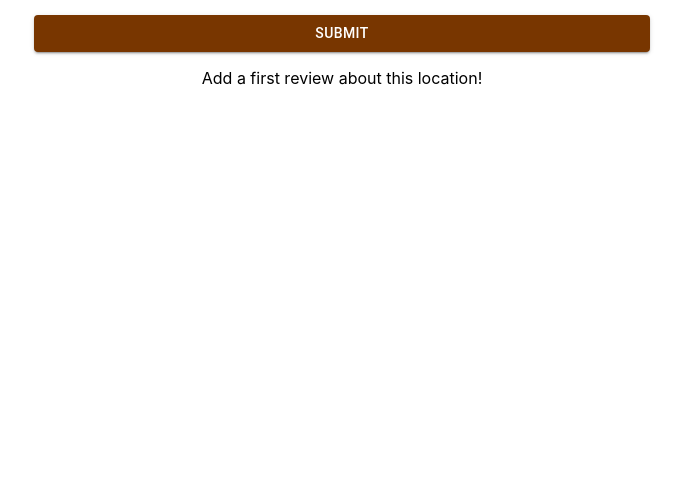
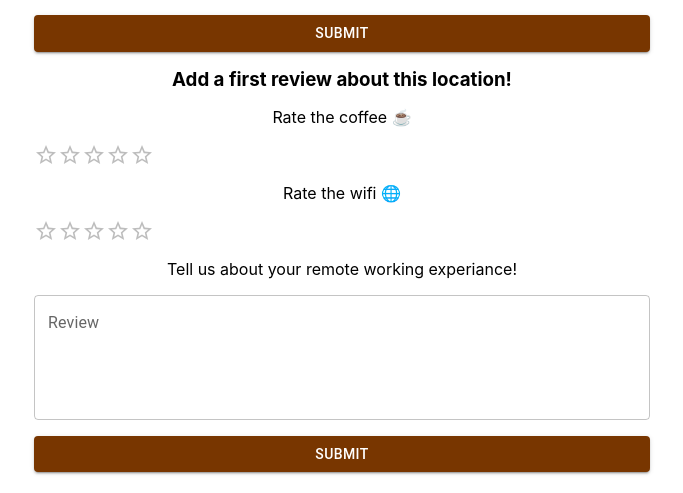
Before and after one commit to eitanwaxman/wifi-and-coffee, a Next.js app: page /submit-location in a window 1280 px wide. Shown: the part 619-1112 px from the top of the page, without its empty margins (298-981 px from the left). Before the commit the page ends 800 px from the top, so only its background shows below. Built offline with nearby package versions, Linux system fonts and the light colour scheme.

Commit message:
map added, review model, review display

```diff
--- /dev/null
+++ b/components/review-model.js
@@ -0,0 +1,69 @@
+import { useState, useContext, useEffect } from "react";
+import { Stack, Rating, TextField, Button } from "@mui/material";
+import { UserContext } from "../contexts/user-context";
+import { v4 as uuidv4 } from 'uuid';
+
+const DIRECTUS_DOMAIN = "https://555qkb69.directus.app";
+
+export default function ReviewModel({locationId}) {
+    const { user, refreshAccessToken } = useContext(UserContext);
+
+    const [review, setReview] = useState({
+        _id: uuidv4(),
+        text: "",
+        coffee_rating: null,
+        wifi_rating: null,
+        location: locationId,
+    })
+
+    const changeHandler = (event, newValue) => {
+        setReview((prev) => ({ ...prev, [event.target.name]: newValue || event.target.value }))
+    }
+
+    const submitHandler = async () => {
+        refreshAccessToken();
+        const TOKEN = user.credentials.access_token;
+        const body = { ...review };
+        console.log(body);
+        const options = {
+            method: "POST",
+            headers: {
+                Authorization: "Bearer " + TOKEN,
+                "Content-Type": "application/json",
+            },
+            body: JSON.stringify(body),
+        };
+        const response = await fetch(DIRECTUS_DOMAIN + "/items/reviews", options);
+        console.log(response);
+    }
+
+
+
+    return (<>
+        <Stack spacing={2} sx={{ width: '100%', textAlign: "center" }}>
+            <h3>Add a first review about this location!</h3>
+            <p>Rate the coffee ☕</p>
+            <Rating
+                name="coffee_rating"
+                value={review.coffee_rating}
+                onChange={changeHandler}
+            />
+            <p>Rate the wifi 🌐</p>
+            <Rating
+                name="wifi_rating"
+                value={review.wifi_rating}
+                onChange={changeHandler}
+            />
+            <p>Tell us about your remote working experiance!</p>
+            <TextField
+                id="text"
+                name="text"
+                label="Review"
+                multiline
+                rows={4}
+                onChange={changeHandler}
+            />
+            <Button variant="contained" onClick={submitHandler}>Submit</Button>
+        </Stack>
+    </>)
+}
--- a/package.json
+++ b/package.json
@@ -18,11 +18,13 @@
     "eslint": "8.28.0",
     "eslint-config-next": "13.0.5",
     "leaflet": "^1.9.3",
+    "mapbox-gl": "^2.11.0",
     "next": "13.0.5",
     "react": "18.2.0",
     "react-dom": "18.2.0",
     "react-leaflet": "^4.2.0",
     "react-mui-fileuploader": "^0.3.0",
-    "sib-api-v3-sdk": "^8.4.2"
+    "sib-api-v3-sdk": "^8.4.2",
+    "uuid": "^9.0.0"
   }
 }
--- a/pages/locations.js
+++ b/pages/locations.js
@@ -55,7 +55,7 @@ export default function Locations() {
                                     border: "solid #783600 2px"
                                 }
                             }}
-                                onClick={()=>{navigateToLocationHandler(location.slug)}}
+                                onClick={() => { navigateToLocationHandler(location.slug) }}
                             >
                                 <Stack spacing={1}>
                                     <h3>{location.title ? location.title : "Title"}</h3>
--- a/pages/submit-location.js
+++ b/pages/submit-location.js
@@ -5,6 +5,9 @@ import { UserContext } from "../contexts/user-context";
 import { Widget } from "@uploadcare/react-widget";
 import Image from "next/image";
 import { slugify } from "../utils/general";
+import ReviewModel from "../components/review-model";
+import { v4 as uuidv4 } from 'uuid';
+
 
 
 const DIRECTUS_DOMAIN = "https://555qkb69.directus.app";
@@ -17,6 +20,7 @@ export default function SubmitLocation() {
     const [queryTimeout, setQueryTimeout] = useState();
     const [addressOptions, setAddressOptions] = useState([{ label: "Start typing to select an address", value: {} }])
     const [locationData, setLocationData] = useState({
+        _id: uuidv4(),
         title: "",
         address: "",
         latitude: "",
@@ -56,7 +60,7 @@ export default function SubmitLocation() {
         console.log(event.target.value);
         setLocationData((prev) => ({ ...prev, [event.target.name]: event.target.value }))
         if (event.target.name === "title") {
-            setLocationData((prev) => ({ ...prev, slug: slugify(title)}))
+            setLocationData((prev) => ({ ...prev, slug: slugify(event.target.value) }))
         }
     }
 
@@ -67,7 +71,6 @@ export default function SubmitLocation() {
     }
 
     const autocompleteHandler = (event, newValue) => {
-        ;
         console.log(newValue.value);
         setLocationData((prev) => ({
             ...prev,
@@ -147,10 +150,7 @@ export default function SubmitLocation() {
                         </p>
                         <Button id="Submit and Continue" variant="contained" onClick={submitHandler}>Submit</Button>
                     </Stack>
-                    <Stack spacing={2} sx={{ width: '100%', textAlign: "center" }}>
-                        <p>Add a first review about this location!</p>
-
-                    </Stack>
+                    <ReviewModel locationId={locationData.id} />
                 </Stack>
             </Box>
         </>
--- a/styles/globals.css
+++ b/styles/globals.css
@@ -24,6 +24,10 @@ span > a {
   box-sizing: border-box;
 }
 
+.map-container {
+  height: 400px;
+  }
+
 /* @media only screen and (max-width: 600px) {
   :root{
     font-size: 10px;
--- a/utils/general.js
+++ b/utils/general.js
@@ -1,6 +1,5 @@
 export const slugify = str =>
-    str
-        .toLowerCase()
+    str?.toLowerCase()
         .trim()
         .replace(/[^\w\s-]/g, '')
         .replace(/[\s_-]+/g, '-')
```
Also changed, not shown: components/map.js (+43 -14 lines), pages/location/[slug].js (+65 -8 lines), 1 other file (tests, documents, lock files or other folders).
